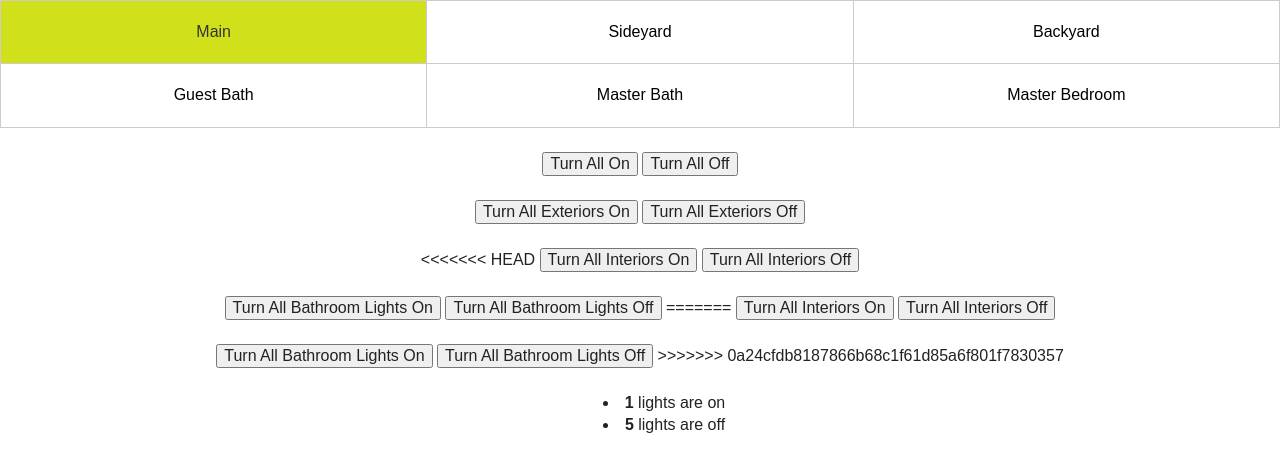
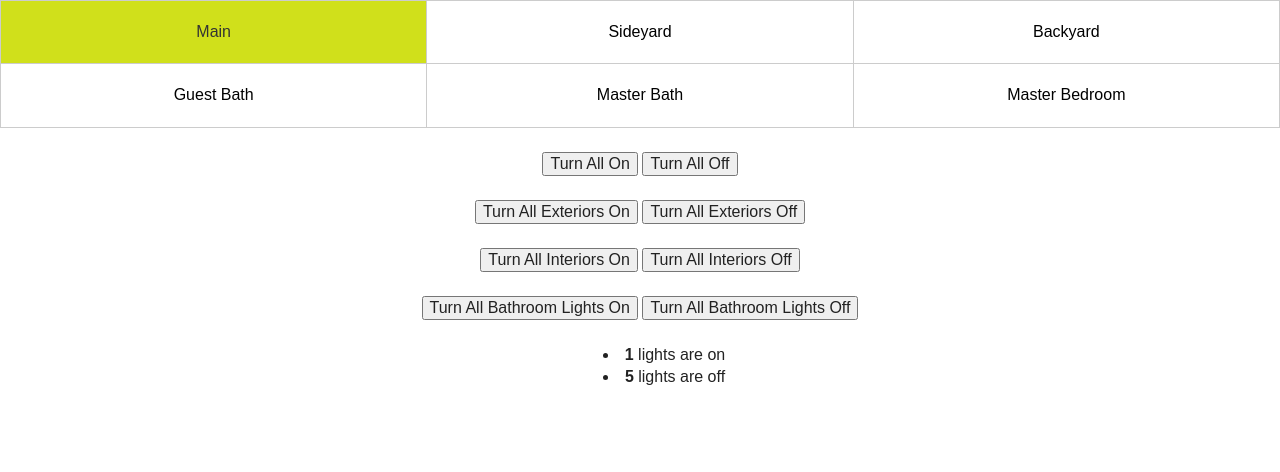
Before and after one commit to radavis/lighting, a plain HTML site: page index.html in a window 1280 px wide. Drawn offline with nearby package versions, Linux system fonts and the light colour scheme.

Commit message:
fix merge conflict

```diff
--- a/index.html
+++ b/index.html
@@ -53,21 +53,12 @@
         <input type="button" value="Turn All Exteriors Off" id="all-exterior-off">
       </p>
       <p>
-<<<<<<< HEAD
         <input type="button" value="Turn All Interiors On" id="all-interior-on">
         <input type="button" value="Turn All Interiors Off" id="all-interior-off">
       </p>
       <p>
         <input type="button" value="Turn All Bathroom Lights On" id="all-bathroom-on">
         <input type="button" value="Turn All Bathroom Lights Off" id="all-bathroom-off">
-=======
-        <input type="button" value="Turn All Interiors On" id="all-interiors-on">
-        <input type="button" value="Turn All Interiors Off" id="all-interiors-off">
-      </p>
-      <p>
-        <input type="button" value="Turn All Bathroom Lights On" id="all-bathrooms-on">
-        <input type="button" value="Turn All Bathroom Lights Off" id="all-bathrooms-off">
->>>>>>> 0a24cfdb8187866b68c1f61d85a6f801f7830357
       </p>
     </div>
 
@@ -80,7 +71,6 @@
       </li>
     </ul>
 
-
     <script src="http://ajax.googleapis.com/ajax/libs/jquery/2.0.3/jquery.min.js"></script>
     <script src="js/plugins.js"></script>
     <script src="js/main.js"></script>
```
